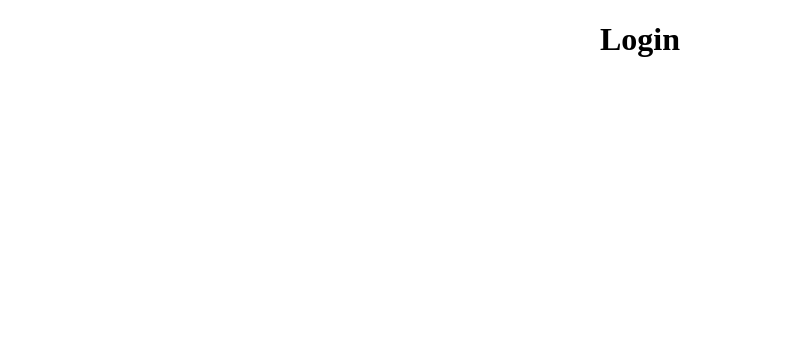
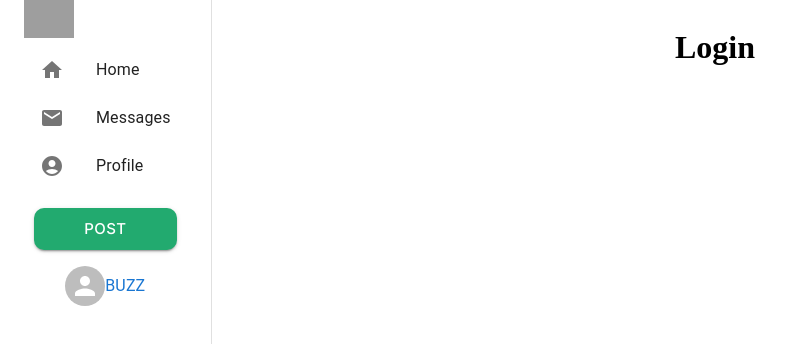
Before and after one commit to Project-Chirp/chirp-frontend, a React (Create React App) app: page /login in a window 1280 px wide. Shown: the top 344 px of the page, without its empty margins (0-794 px from the left). Built offline with nearby package versions, Linux system fonts and the light colour scheme; grey boxes are pictures that could not be loaded.

Commit message:
Refactored navbar

```diff
--- a/src/App.js
+++ b/src/App.js
@@ -1,13 +1,11 @@
 import "./App.css";
 import Login from "./pages/Login.tsx";
 import { Route, Routes } from "react-router-dom";
-import Navbar from "./components/Navbar.tsx";
 
 function App() {
   return (
     <div className="App">
       <Routes>
-        <Route path="/" element={<Navbar />} />
         <Route path="/login" element={<Login />} />
       </Routes>
     </div>
--- /dev/null
+++ b/src/components/NavItem.tsx
@@ -0,0 +1,20 @@
+import React from "react";
+import { ListItemButton, ListItemIcon, ListItemText } from "@mui/material";
+import { Link as Routerlink } from "react-router-dom";
+
+type NavItemProps = {
+  icon: React.ReactElement;
+  label: string;
+  route: string;
+};
+
+const NavItem = ({ icon, label, route }: NavItemProps) => {
+  return (
+    <ListItemButton component={Routerlink} to={route}>
+      <ListItemIcon>{icon}</ListItemIcon>
+      <ListItemText primary={label} />
+    </ListItemButton>
+  );
+};
+
+export default NavItem;
--- a/src/components/Navbar.tsx
+++ b/src/components/Navbar.tsx
@@ -6,47 +6,58 @@ import MailIcon from "@mui/icons-material/Mail";
 import AccountCircleIcon from "@mui/icons-material/AccountCircle";
 
 // Importing the tools to make the navigation bar
-import { Button, Toolbar } from "@mui/material";
+import { Button, List, Stack, Toolbar } from "@mui/material";
 import { Drawer } from "@mui/material";
-import { Tab } from "@mui/material";
 
 // Link is used to let us move from one page to another basically.
-import { Link as Routerlink } from "react-router-dom";
 import UserAvatar from "./UserAvatar.tsx";
+import NavItem from "./NavItem.tsx";
 
-// const is used to declare a variable in JS. const can not be redefined but let can be redefined.
-const Navbar = () => {
+const navItems = [
+  {
+    icon: <HomeIcon />,
+    label: "Home",
+    route: "/login",
+  },
+  {
+    icon: <MailIcon />,
+    label: "Messages",
+    route: "/login",
+  },
+  {
+    icon: <AccountCircleIcon />,
+    label: "Profile",
+    route: "/",
+  },
+];
+
+// To declare a variable in JS, we use const or let. Variables declared with const can't be redefined but let can.
+const NavBar = () => {
   return (
-    <Drawer open>
+    <Drawer
+      variant="permanent"
+      anchor="left"
+      sx={{
+        width: 150,
+      }}
+    >
       <Toolbar>
+        <Stack>
           <img
             style={{ width: "50px" }}
             src="https://www.iconpacks.net/icons/2/free-twitter-logo-icon-2429-thumb.png"
             alt=""
           />
-        {/* Update the routerlinks to the right page */}
-        <Tab
-          icon={<HomeIcon />}
-          label="Home"
-          iconPosition="start"
-          component={Routerlink}
-          to="/login"
+          <List component="nav">
+            {navItems.map((navItem, index) => (
+              <NavItem
+                key={index}
+                icon={navItem.icon}
+                label={navItem.label}
+                route={navItem.route}
               />
-        <Tab
-          icon={<MailIcon />}
-          label="Messages"
-          iconPosition="start"
-          component={Routerlink}
-          to="/login"
-        />
-        <Tab
-          icon={<AccountCircleIcon />}
-          label="Profile"
-          iconPosition="start"
-          component={Routerlink}
-          to="/login"
-        />
-
+            ))}
+          </List>
           {/*/ Update the button to post action*/}
           <Button
             style={{ margin: 10, backgroundColor: "#22AA6F", borderRadius: 10 }}
@@ -58,9 +69,10 @@ const Navbar = () => {
             Post
           </Button>
           <UserAvatar />
+        </Stack>
       </Toolbar>
     </Drawer>
   );
 };
 
-export default Navbar;
+export default NavBar;
--- a/src/pages/Login.tsx
+++ b/src/pages/Login.tsx
@@ -1,7 +1,12 @@
 import React from "react";
+import PageWrapper from "./PageWrapper.tsx";
 
 const Login = () => {
-  return <h1>Login</h1>;
+  return (
+    <PageWrapper>
+      <h1 style={{ flexGrow: 1 }}>Login</h1>
+    </PageWrapper>
+  );
 };
 
 export default Login;
--- /dev/null
+++ b/src/pages/PageWrapper.tsx
@@ -0,0 +1,15 @@
+import React from "react";
+import NavBar from "../components/NavBar.tsx";
+
+const PageWrapper = (props) => {
+  return (
+    <>
+      <div style={{ display: "flex" }}>
+        <NavBar />
+        {props.children}
+      </div>
+    </>
+  );
+};
+
+export default PageWrapper;
```
Lines whose indentation alone changed are shown as unchanged.
